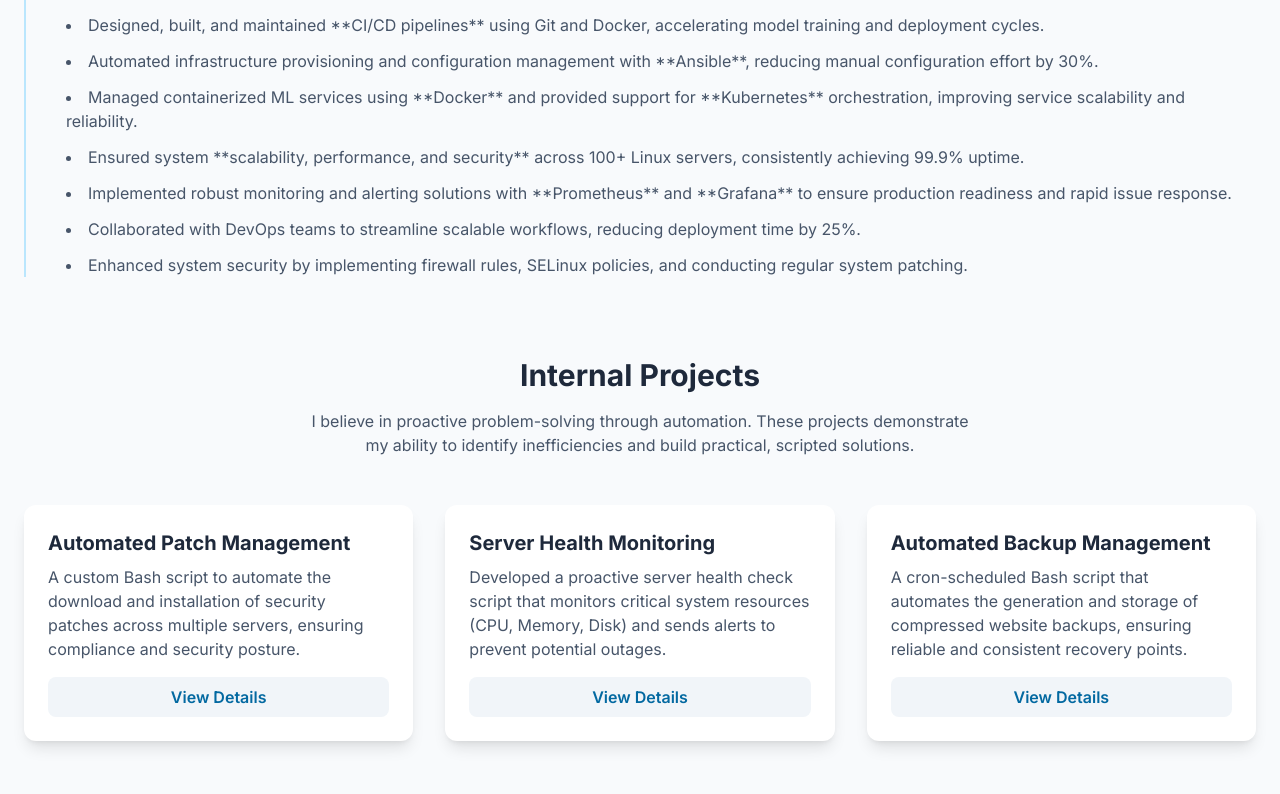
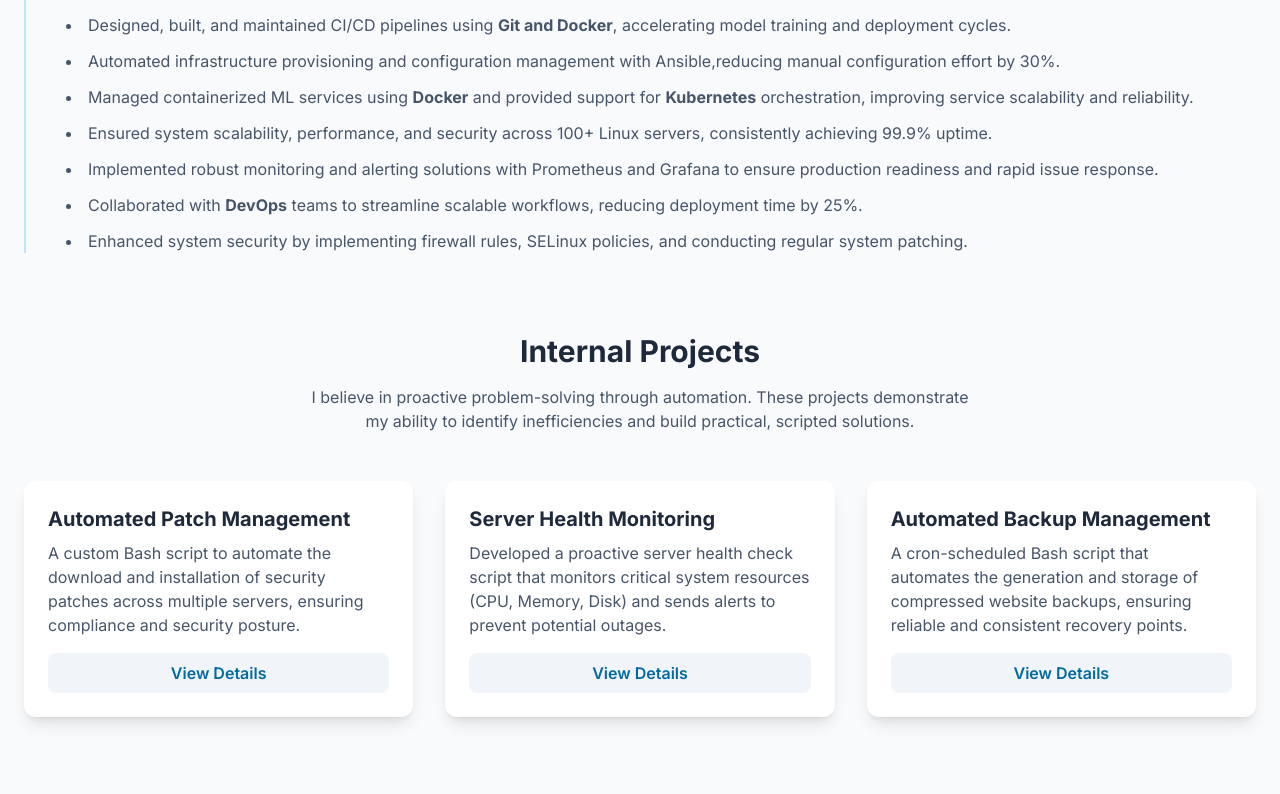
Before and after one commit to Connect-Shantanu/shantanu-resume, a plain HTML site: page index.html in a window 1280 px wide. Shown: the part 1691-2485 px from the top of the page. Drawn offline with nearby package versions, Linux system fonts and the light colour scheme.

Commit message:
Updated HTML

```diff
--- a/index.html
+++ b/index.html
@@ -117,12 +117,12 @@
                     <h4 class="text-xl font-bold text-slate-800 mt-1">DevOps Engineer</h4>
                     <p class="text-md font-medium text-slate-600">Wipro Technologies, Mysore</p>
                     <ul class="mt-4 space-y-3 list-disc list-inside text-slate-600">
-                        <li>Designed, built, and maintained **CI/CD pipelines** using Git and Docker, accelerating model training and deployment cycles.</li>
-                        <li>Automated infrastructure provisioning and configuration management with **Ansible**, reducing manual configuration effort by 30%.</li>
-                        <li>Managed containerized ML services using **Docker** and provided support for **Kubernetes** orchestration, improving service scalability and reliability.</li>
-                        <li>Ensured system **scalability, performance, and security** across 100+ Linux servers, consistently achieving 99.9% uptime.</li>
-                        <li>Implemented robust monitoring and alerting solutions with **Prometheus** and **Grafana** to ensure production readiness and rapid issue response.</li>
-                        <li>Collaborated with DevOps teams to streamline scalable workflows, reducing deployment time by 25%.</li>
+			    <li>Designed, built, and maintained CI/CD pipelines using <b>Git and Docker</b>, accelerating model training and deployment cycles.</li>
+                        <li>Automated infrastructure provisioning and configuration management with Ansible,reducing manual configuration effort by 30%.</li>
+			<li>Managed containerized ML services using <b>Docker</b> and provided support for <b>Kubernetes</b> orchestration, improving service scalability and reliability.</li>
+                        <li>Ensured system scalability, performance, and security across 100+ Linux servers, consistently achieving 99.9% uptime.</li>
+                        <li>Implemented robust monitoring and alerting solutions with Prometheus and Grafana to ensure production readiness and rapid issue response.</li>
+			<li>Collaborated with <b>DevOps</b> teams to streamline scalable workflows, reducing deployment time by 25%.</li>
                          <li>Enhanced system security by implementing firewall rules, SELinux policies, and conducting regular system patching.</li>
                     </ul>
                 </div>
```
